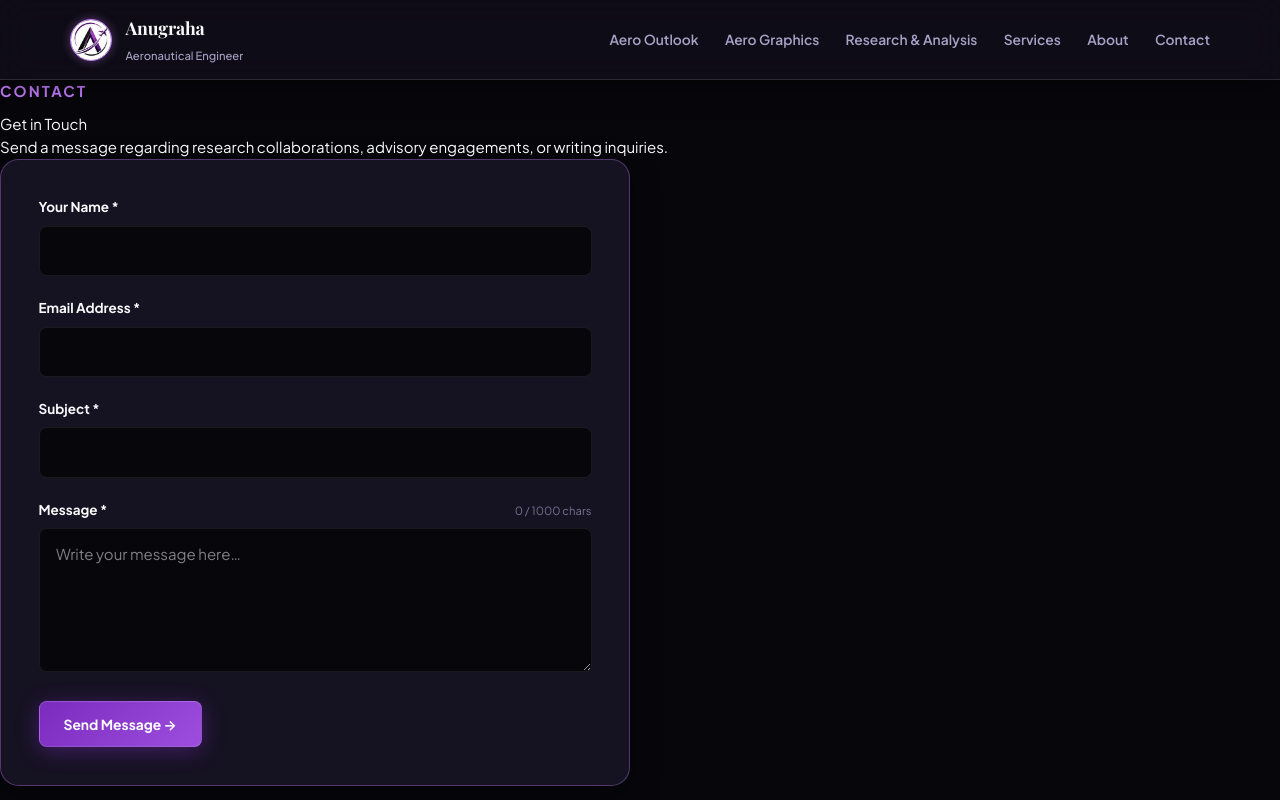
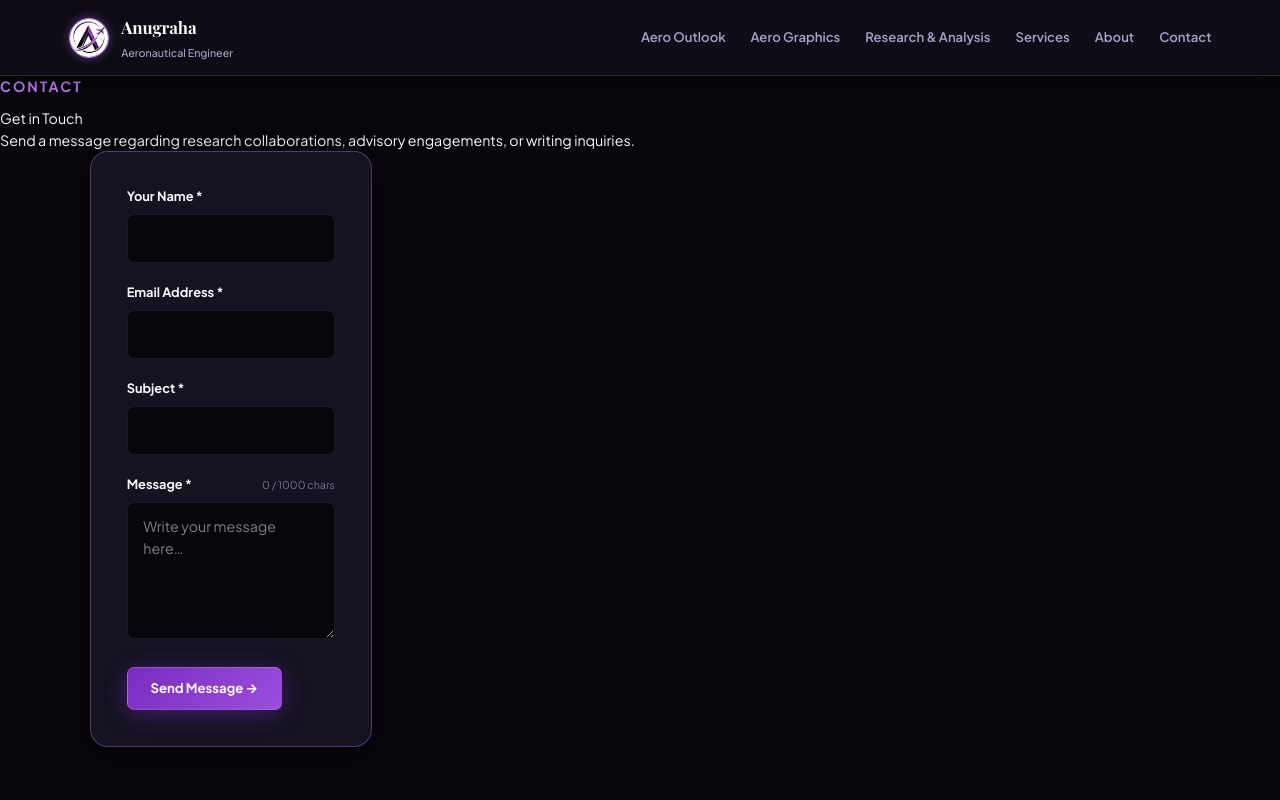
Before and after one commit to anugrahapillai/anugraha-pillai, a Next.js app: page /contact in a window 1280 px wide. Shown: the top 800 px of the page. Built offline with nearby package versions, Linux system fonts and the light colour scheme; a web font is replaced by a local one.

Commit message:
added a footer poster section

```diff
--- a/app/admin/login/page.js
+++ b/app/admin/login/page.js
@@ -56,8 +56,8 @@ export default function LoginPage() {
           src="/assets/logo.jpg"
           alt="Anugraha Logo"
           style={{
-            width: "66px",
-            height: "66px",
+            width: "63px",
+            height: "63px",
             borderRadius: "50%",
             margin: "0 auto 1rem",
             objectFit: "cover",
--- a/components/admin/AdminShell.jsx
+++ b/components/admin/AdminShell.jsx
@@ -44,7 +44,7 @@ export default function AdminShell({ children }) {
         <img
           src="/assets/logo.jpg"
           alt="Anugraha Logo"
-          style={{ width: "35px", height: "35px", borderRadius: "50%", objectFit: "cover", border: "1.5px solid var(--lilac)" }}
+          style={{ width: "33px", height: "33px", borderRadius: "50%", objectFit: "cover", border: "1.5px solid var(--lilac)" }}
         />
         <span>Anugraha<br /><small>Content studio</small></span>
       </div>
--- a/components/public/Footer.jsx
+++ b/components/public/Footer.jsx
@@ -18,8 +18,8 @@ export default function Footer() {
               src="/assets/logo.jpg"
               alt="Anugraha Logo"
               style={{
-                width: "57px",
-                height: "57px",
+                width: "54px",
+                height: "54px",
                 borderRadius: "50%",
                 objectFit: "cover",
                 border: "2px solid var(--lilac)",
@@ -128,7 +128,7 @@ export default function Footer() {
         </div>
         <div style={{ display: "flex", justifyContent: "space-between", alignItems: "center", color: "var(--text-muted)", fontSize: ".88rem", fontFamily: "var(--font-mono)", flexWrap: "wrap", gap: "1rem" }}>
           <p style={{ margin: 0 }}>© 2026 Anugraha Pillai</p>
-          <p style={{ margin: 0 }}>Developed by Ratiraj Chavan</p>
+          <p style={{ margin: 0 }}>Developed by <a href="https://ratirajchavan.vercel.app/" target="_blank" rel="noopener noreferrer" style={{ color: "var(--text-secondary)", textDecoration: "underline" }}>Ratiraj Chavan</a></p>
         </div>
       </div>
     </footer>
--- a/components/public/Header.jsx
+++ b/components/public/Header.jsx
@@ -42,8 +42,8 @@ export default function Header() {
             src="/assets/logo.jpg"
             alt="Anugraha Logo"
             style={{
-              width: "42px",
-              height: "42px",
+              width: "40px",
+              height: "40px",
               borderRadius: "50%",
               objectFit: "cover",
               border: "1.5px solid var(--lilac)",
--- a/components/public/IntroLoader.jsx
+++ b/components/public/IntroLoader.jsx
@@ -45,18 +45,6 @@ export default function IntroLoader() {
     >
       {/* Intro Brand Typography */}
       <div style={{ textAlign: "center", padding: "0 1.5rem" }}>
-        <p
-          className="eyebrow"
-          style={{
-            fontSize: ".85rem",
-            letterSpacing: ".22em",
-            marginBottom: ".65rem",
-            color: "var(--cyan-glow)",
-            animation: "pulse-glow 2s infinite",
-          }}
-        >
-          AEROSPACE ENGINEERING
-        </p>
         <h1
           className="gradient-text"
           style={{
--- a/styles/animations.css
+++ b/styles/animations.css
@@ -257,8 +257,8 @@
 /* Minimalistic Hero Profile Avatar & Single Sleek Orbit Ring */
 .hero-profile-container {
   position: relative;
-  width: 308px;
-  height: 308px;
+  width: 293px;
+  height: 293px;
   display: flex;
   align-items: center;
   justify-content: center;
@@ -276,8 +276,8 @@
 
 .hero-profile-avatar {
   position: relative;
-  width: 275px;
-  height: 275px;
+  width: 261px;
+  height: 261px;
   border-radius: 50%;
   overflow: hidden;
   border: 2px solid var(--lilac);
@@ -359,3 +359,12 @@
   0% { width: 0%; }
   100% { width: 100%; }
 }
+
+@keyframes float-gentle {
+  0%, 100% { transform: translateY(0); }
+  50% { transform: translateY(-8px); }
+}
+
+.animate-float-gentle {
+  animation: float-gentle 6s ease-in-out infinite;
+}
--- a/styles/globals.css
+++ b/styles/globals.css
@@ -45,7 +45,7 @@
   cursor: text !important;
 }
 
-html { color-scheme: dark; scroll-behavior: smooth; max-width: 100%; overflow-x: hidden; font-size: 93.75%; }
+html { color-scheme: dark; scroll-behavior: smooth; max-width: 100%; overflow-x: hidden; font-size: 89.0625%; }
 body { margin: 0; background: var(--night-bg); color: var(--text-primary); font-family: var(--font-sans); line-height: 1.55; -webkit-font-smoothing: antialiased; max-width: 100%; overflow-x: hidden; }
 button, input, textarea, select { font: inherit; }
 button, a { -webkit-tap-highlight-color: transparent; }
@@ -89,9 +89,18 @@ section[id] { scroll-margin-top: 5rem; }
 /* Single Page Layout & Dark Hero */
 .single-page-layout { display: grid; gap: 3rem; }
 
-.hero-section { width: min(100%, 1200px); margin: 0 auto; padding: 5.5rem 2rem 4.5rem; position: relative; }
+.hero-section {
+  width: min(100%, 1140px);
+  margin: 0 auto;
+  padding: 5.5rem 2rem 4.5rem;
+  position: relative;
+  min-height: calc(100vh - 5.5rem);
+  display: flex;
+  flex-direction: column;
+  justify-content: center;
+}
 .hero-section::before { content: ""; position: absolute; top: -10%; left: 50%; transform: translateX(-50%); width: 70vw; height: 380px; background: var(--hero-glow); pointer-events: none; filter: blur(65px); z-index: -1; }
-.hero-section__container { display: grid; grid-template-columns: 1fr 340px; gap: 4rem; align-items: center; }
+.hero-section__container { display: grid; grid-template-columns: 1fr 323px; gap: 4rem; align-items: center; width: 100%; }
 .hero-section__content { max-width: 48rem; }
 .hero-section__heading { font-family: var(--font-serif); font-size: clamp(2.6rem, 4.8vw, 4.25rem); margin: .5rem 0 1.5rem; line-height: 1.12; letter-spacing: -.02em; font-weight: 700; }
 .hero-section__lead { color: var(--text-secondary); font-size: 1.22rem; line-height: 1.7; margin-bottom: 2.4rem; max-width: 44rem; font-weight: 400; }
@@ -117,7 +126,7 @@ section[id] { scroll-margin-top: 5rem; }
 }
 
 /* Sections & Dark Cards */
-.section-block { width: min(100%, 1200px); margin: 0 auto; padding: 3.75rem 2rem; }
+.section-block { width: min(100%, 1140px); margin: 0 auto; padding: 3.75rem 2rem; }
 .section-block--dark { background: linear-gradient(180deg, var(--night-surface) 0%, #0d0b16 100%); border: 1px solid var(--night-border-glow); border-radius: var(--radius-lg); margin-block: 2rem; position: relative; overflow: hidden; box-shadow: var(--shadow-card); }
 .section-block--paper { background: var(--night-card); border: 1px solid var(--night-border); border-radius: var(--radius-lg); margin-block: 2rem; box-shadow: var(--shadow-card); }
 .section-header { display: flex; justify-content: space-between; align-items: flex-end; gap: 1rem; margin-bottom: 2.25rem; }
@@ -165,7 +174,75 @@ section[id] { scroll-margin-top: 5rem; }
 .service-card .eyebrow { font-size: 0.78rem; margin-bottom: 0.2rem; }
 .service-card .button { font-size: 0.82rem; padding: 0.55rem 1.2rem; min-height: 2.25rem; }
 
-.contact-layout { max-width: 42rem; }
+.contact-layout {
+  display: flex;
+  gap: 2.5rem;
+  flex-wrap: wrap;
+  align-items: stretch;
+  width: 100%;
+  max-width: 1100px;
+  margin: 0 auto;
+}
+.contact-form-wrap {
+  flex: 1 1 500px;
+}
+.contact-poster-wrap {
+  flex: 1 1 380px;
+  display: flex;
+}
+.contact-poster-box {
+  width: 100%;
+  height: 100%;
+  border-radius: var(--radius-lg);
+  border: 1px solid var(--night-border-glow);
+  box-shadow: var(--shadow-card);
+  overflow: hidden;
+  background: var(--night-card);
+  display: flex;
+  flex-direction: column;
+  position: relative;
+  transition: border-color .3s ease;
+}
+.contact-poster-box:hover {
+  border-color: var(--lilac);
+}
+.contact-poster-box img {
+  width: 100%;
+  height: 100%;
+  object-fit: cover;
+  display: block;
+  transition: transform .5s cubic-bezier(0.16, 1, 0.3, 1);
+}
+.contact-poster-box:hover img {
+  transform: scale(1.02);
+}
+.contact-poster-placeholder {
+  width: 100%;
+  height: 100%;
+  display: flex;
+  flex-direction: column;
+  justify-content: center;
+  align-items: center;
+  padding: 2.5rem;
+  text-align: center;
+  position: relative;
+  background: linear-gradient(135deg, var(--night-card) 0%, rgba(199, 125, 255, 0.04) 100%);
+}
+.contact-poster-placeholder svg {
+  color: var(--lilac);
+  opacity: 0.75;
+  margin-bottom: 1.5rem;
+  transition: transform .3s ease;
+}
+.contact-poster-box:hover .contact-poster-placeholder svg {
+  transform: scale(1.08) translateY(-2px);
+}
+.contact-poster-placeholder p {
+  color: var(--text-secondary);
+  font-size: 0.95rem;
+  line-height: 1.5;
+  margin: 0;
+}
 .contact-form { display: grid; gap: 1.45rem; padding: 2.5rem; background: var(--night-card); border: 1px solid var(--night-border-glow); border-radius: var(--radius-lg); box-shadow: var(--shadow-card); }
 .form-field { display: grid; gap: .5rem; }
 .form-field label { font-size: .9rem; font-weight: 700; color: var(--text-primary); }
@@ -175,7 +252,7 @@ section[id] { scroll-margin-top: 5rem; }
 
 /* Dark Footer */
 .site-footer { background: #050409; color: var(--text-primary); padding: 5.5rem 2rem 2.75rem; margin-top: 5.5rem; border-top: 1px solid var(--night-border); }
-.site-footer__container { width: min(100%, 1280px); margin: 0 auto; display: grid; grid-template-columns: 2fr 3fr; gap: 4.5rem; }
+.site-footer__container { width: min(100%, 1216px); margin: 0 auto; display: grid; grid-template-columns: 2fr 3fr; gap: 4.5rem; }
 .site-footer__brand h3 { margin: 0 0 .75rem; font-family: var(--font-serif); font-size: 1.75rem; color: var(--text-primary); font-weight: 700; }
 .site-footer__brand p { color: var(--text-secondary); max-width: 28rem; font-size: .95rem; }
 .site-footer__columns { display: grid; grid-template-columns: 1fr 1fr; gap: 2rem; }
@@ -183,7 +260,7 @@ section[id] { scroll-margin-top: 5rem; }
 .site-footer__columns ul { list-style: none; padding: 0; margin: 0; display: grid; gap: .7rem; }
 .site-footer__columns a { color: var(--text-secondary); text-decoration: none; font-size: .94rem; transition: color .2s ease; }
 .site-footer__columns a:hover { color: var(--lilac); }
-.site-footer__bottom { width: min(100%, 1280px); margin: 4.5rem auto 0; padding-top: 2rem; border-top: 1px solid var(--night-border); display: flex; justify-content: space-between; color: var(--text-muted); font-size: .88rem; font-family: var(--font-mono); }
+.site-footer__bottom { width: min(100%, 1216px); margin: 4.5rem auto 0; padding-top: 2rem; border-top: 1px solid var(--night-border); display: flex; justify-content: space-between; color: var(--text-muted); font-size: .88rem; font-family: var(--font-mono); }
 
 /* Refined Admin Studio UI Styling */
 .admin-shell { height: 100vh; display: grid; grid-template-columns: 260px minmax(0,1fr); background: var(--night-bg); overflow: hidden; }
@@ -418,8 +495,8 @@ section[id] { scroll-margin-top: 5rem; }
   .eyebrow { font-size: 0.85rem !important; }
 
   /* Avatar size reduction */
-  .hero-profile-container { width: 220px !important; height: 220px !important; }
-  .hero-profile-avatar { width: 194px !important; height: 194px !important; border-width: 1.5px !important; }
+  .hero-profile-container { width: 209px !important; height: 209px !important; }
+  .hero-profile-avatar { width: 184px !important; height: 184px !important; border-width: 1.5px !important; }
   .orbit-ring--minimal { inset: -6px !important; }
   .hero-profile-badge { font-size: 0.62rem !important; padding: 0.2rem 0.75rem !important; bottom: -8px !important; }
 
```
Also changed, not shown: app/(public)/page.js (+100 -25 lines), app/admin/settings/page.js (+52 -0 lines), app/api/admin/content/route.js (+11 -0 lines).
